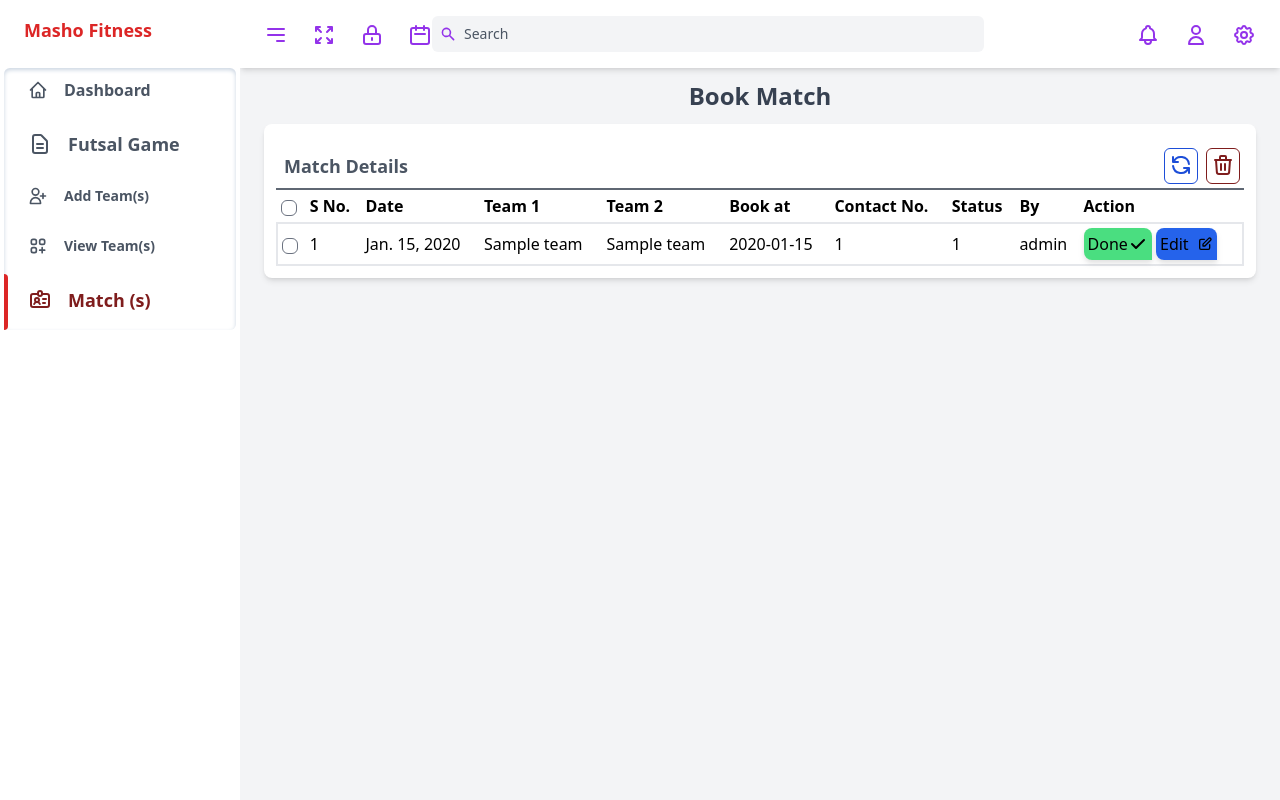
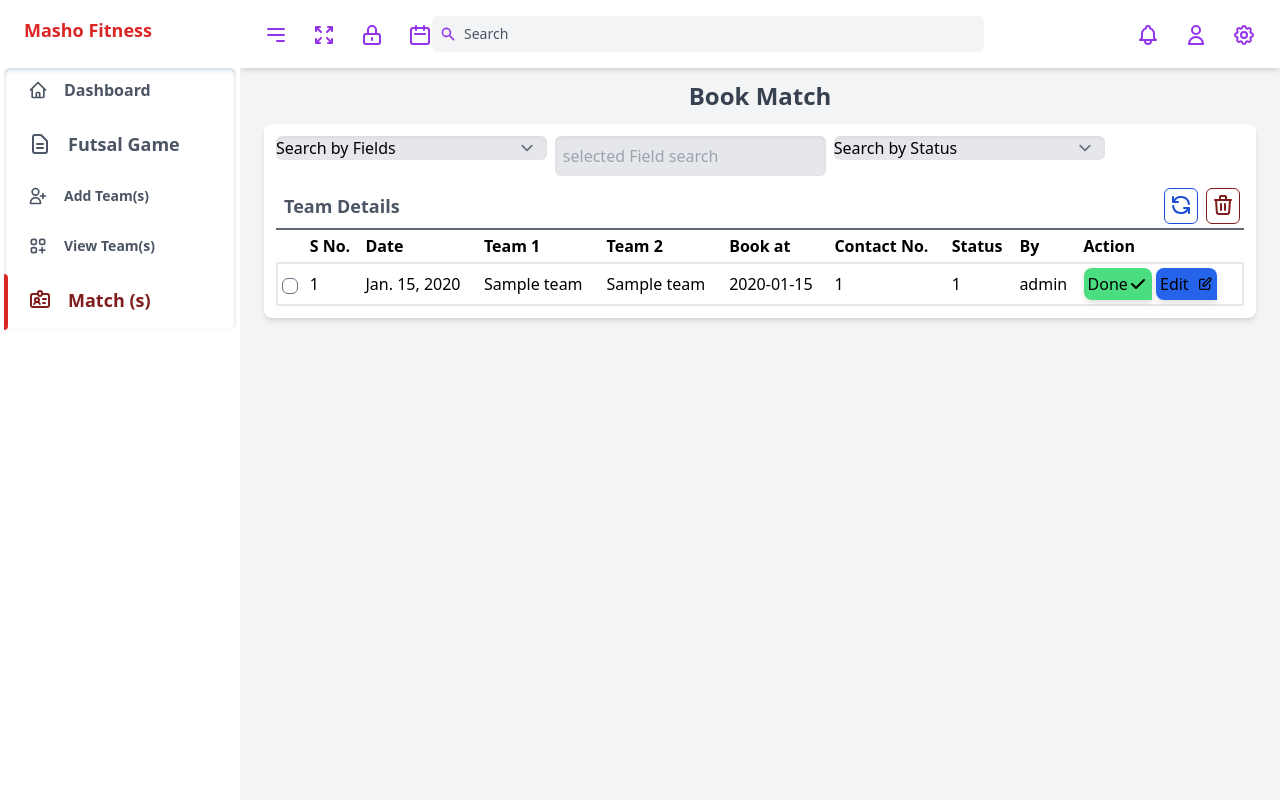
Before and after one commit to Fadhoo/MashoFitness, a Django app: page /matches/ in a window 1280 px wide. Run offline with Django 3.2, Linux system fonts and the light colour scheme; tables that the repository leaves empty hold one stand-in row (values such as "Sample post"); style sheets or scripts are compiled from the project's sources; some libraries are stand-ins or nearby versions.

Commit message:
search field complete on match table

```diff
--- a/futsal/functions.py
+++ b/futsal/functions.py
@@ -3,10 +3,10 @@ from .models import Match, Booking, Team
 def createDailyMatchTimeTable(date):
 
     if Booking.objects.filter(booking_date=date).exists():
-        print("booking date already exist:")
+        print("booking date already exist:",date)
         return Booking.objects.filter(booking_date=date)
     else:
-        print("booking date not exist: craate new booking")
+        print("booking date not exist: craate new booking",date)
         Booking.objects.create(booking_date=date,time="12:00 to 1:00",meridiem="PM",status=False)
         Booking.objects.create(booking_date=date,time="1:00 to 2:00",meridiem="PM",status=False)
         Booking.objects.create(booking_date=date,time="2:00 to 3:00",meridiem="PM",status=False)
--- a/futsal/models.py
+++ b/futsal/models.py
@@ -14,7 +14,7 @@ class Team(models.Model):
 class Booking(models.Model):
     time = models.CharField(max_length=25, default="")
     meridiem = models.CharField(max_length=5)
-    booking_date = models.DateField(auto_now=True)
+    booking_date = models.DateField()
     status = models.BooleanField(default=False)
 
 
@@ -25,4 +25,4 @@ class Match(models.Model):
     paid= models.CharField(max_length=10, default="Unpaid")
     team1 = models.ForeignKey(Team, on_delete=models.CASCADE, related_name='team1')
     team2 = models.ForeignKey(Team, on_delete=models.CASCADE, related_name='team2')
-    booking_time = models.ForeignKey(Booking, on_delete=models.CASCADE, related_name='booking_time', default=0)
+    booking_time = models.ForeignKey(Booking, on_delete=models.CASCADE, related_name='booking_time')
--- /dev/null
+++ b/futsal/static/js/metches.js
@@ -0,0 +1,156 @@
+var delete_array = [];
+
+function requestDelete(e) {
+
+    if (e.checked) {
+        delete_array.push(parseInt(e.dataset.id));
+    } else {
+        delete_array.splice(delete_array.indexOf(e.dataset.id), 1);
+    }
+    console.log(delete_array);
+
+}
+
+
+function sendDeleteRequest() {
+    const swalWithBootstrapButtons = Swal.mixin({
+        customClass: {
+            confirmButton: 'btn btn-success',
+            cancelButton: 'btn btn-danger'
+        },
+        buttonsStyling: false
+    })
+
+    swalWithBootstrapButtons.fire({
+        title: 'Are you sure?',
+        text: "You won't be able to revert this!",
+        icon: 'warning',
+        showCancelButton: true,
+        confirmButtonText: 'Yes, delete it!',
+        cancelButtonText: 'No, cancel!',
+        reverseButtons: true
+    }).then((result) => {
+        if (result.isConfirmed) {
+
+            $.ajax({
+                method: "GET",
+                url: "/api/deleteTeamMatch/",
+                data: { "arr[]": delete_array },
+                success: function (data) {
+                    update_match_table(data)
+                },
+                error: function () {
+                    console.log('error');
+                }
+
+            })
+        } else if (
+            /* Read more about handling dismissals below */
+            result.dismiss === Swal.DismissReason.cancel
+        ) {
+            swalWithBootstrapButtons.fire(
+                'Cancelled',
+                'Your imaginary file is safe :)',
+                'error'
+            )
+        }
+    })
+
+
+}
+
+function reloadPage() {
+    window.location.reload();
+    console.log("reload");
+};
+
+function SearchByStatus(e) {
+    console.log(e.value);
+    $.ajax({
+        method: "GET",
+        url: "/api/SearchByTeamMatchStatus/",
+        data: { "status": e.value },
+        success: function (data) {
+            update_match_table(data)
+        },
+        error: function () {
+            console.log('error');
+        }
+
+    })
+}
+
+function SearchByFields() {
+    let field = document.getElementById('search-by-field').value;
+    let value = document.getElementById('search-by-value').value;
+    if (field != '' && value != '') {
+        $.ajax({
+            method: "GET",
+            url: "/api/SearchByTeamMatchField/",
+            data: { "field": field, "value": value },
+            success: function (data) {
+                // console.log("success on search" + data);
+                update_match_table(data)
+            },
+            error: function () {
+                console.log('error');
+            }
+
+        })
+    }
+};
+
+
+function update_match_table(data){
+    let row;
+    let all_rows = '';
+
+    Object.keys(data).forEach(key => {
+        elem = data[key];
+        console.log(elem);
+        row =
+        '<tr class="border-2 hover:bg-slate-300">' +
+        '<td class="p-1">' +
+            '<input  onclick="requestDelete(this)" data-id="'+elem['id']+'" type="checkbox" class="cursor-pointer rounded-md">' +
+        '</td>' +
+        '<td class="p-1">'+elem['id']+'</td>' +
+        '<td class="p-1">'+elem['date']+'</td>' +
+        '<td class="p-1">'+elem['team1']['team_name']+'</td>' +
+        '<td class="p-1">'+elem['team2']['team_name']+'</td>' +
+        '<td class="p-1">'+elem['booking_time']['time']+'</td>' +
+        '<td class="p-1">'+elem['team1']['contact_number']+'</td>' +
+        '<td class="p-1">'+elem['paid']+'</td>' +
+        '<td class="p-1">admin</td>' +
+        '<td class="p-1">'+
+            '<a href="/matches/?match_done_row_id='+elem['id']+'">' +
+                '<button class="bg-green-400 drop-shadow-md rounded-lg inline-flex items-center py-1 px-1 rounded-br-none">' +
+                    '<span>Done</span>' +
+                    '<svg xmlns="http://www.w3.org/2000/svg" class="h-5 w-5" viewBox="0 0 20 20" fill="currentColor">' +
+                        '<path fill-rule="evenodd" d="M16.707 5.293a1 1 0 010 1.414l-8 8a1 1 0 01-1.414 0l-4-4a1 1 0 011.414-1.414L8 12.586l7.293-7.293a1 1 0 011.414 0z" clip-rule="evenodd" />'+
+                        '</svg>'+
+                '</button>' +
+            '</a>' +
+            '<a href="/updateFutsalMatch/?match_edit_row_id='+elem['id']+'">' +
+                '<button class="bg-blue-600 drop-shadow-md px-1 py-1 rounded-lg inline-flex items-center rounded-br-none">'+
+                    '<span>Edit</span>' +
+                    '<svg xmlns="http://www.w3.org/2000/svg" class="h-4 ml-2 w-4" fill="none" viewBox="0 0 24 24" stroke="currentColor">'+
+                        '<path stroke-linecap="round" stroke-linejoin="round" stroke-width="2" d="M11 5H6a2 2 0 00-2 2v11a2 2 0 002 2h11a2 2 0 002-2v-5m-1.414-9.414a2 2 0 112.828 2.828L11.828 15H9v-2.828l8.586-8.586z" />'+
+                        '</svg>'+
+                '</button>' +
+            '</a>' +
+        '</td>' +
+        '</tr>'
+
+
+
+        all_rows = all_rows + row;
+    });
+
+    $('#myTable tbody').html(all_rows);
+
+
+
+
+
+
+}
--- a/futsal/templates/matches.html
+++ b/futsal/templates/matches.html
@@ -222,32 +222,59 @@
                         Book Match
                     </h2>
                     <div class="px-3 py-3 mb-6 bg-white rounded-lg shadow-md ">
+                        <div class="grid grid-cols-7 gap-2">
+                            <div class="flex flex-col col-span-2 ">
+                                <select name="search-by-field" id="search-by-field"
+                                    class="rounded-md bg-gray-200 outline-none border-none shadow-inner">
+                                    <option value="" selected>Search by Fields</option>
+                                        <option value="team_name">Team Name</option>
+                                        <option value="contact_number">Contact Number</option>
 
+                                </select>
+                            </div>
+                            <div class="flex flex-col col-span-2">
+                                <input type="search" name="search-by-value" id="search-by-value" oninput="SearchByFields();"
+                                    class="rounded-md p-2 outline-none border-none shadow-inner bg-gray-200"
+                                    placeholder="selected Field search">
+                            </div>
+
+                            <div class="flex flex-col col-span-2 ">
+                                <select name="search-by-field" id="search-by-status" onchange="SearchByStatus(this);"
+                                    class="rounded-md bg-gray-200 outline-none border-none shadow-inner">
+                                    <option value="" selected>Search by Status</option>
+                                        <option value="Paid">Paid</option>
+                                        <option value="Unpaid">Unpaid</option>
+
+                                </select>
+                            </div>
+
+                        </div>
 
                         <div class="flex flex-row mt-2 justify-between border-b-2 border-gray-700 border-opacity-80">
-                            <p class="p-2 text-lg font-semibold text-gray-600 ">
-                            Match Details</p>
+                            <p class="p-2 text-lg font-semibold text-gray-600 ">Team Details</p>
+                            <div class="flex flex-row">
 
-
-                                    <div class="flex flex-row">
-                                        <span class="p-1 cursor-pointer rounded-md border border-blue-700 m-1">
-                                            <svg xmlns="http://www.w3.org/2000/svg" class="h-6 w-6 text-blue-700" fill="none" viewBox="0 0 24 24" stroke="currentColor">
-                                                <path stroke-linecap="round" stroke-linejoin="round" stroke-width="2" d="M4 4v5h.582m15.356 2A8.001 8.001 0 004.582 9m0 0H9m11 11v-5h-.581m0 0a8.003 8.003 0 01-15.357-2m15.357 2H15" />
-                                              </svg>
-                                        </span>
-                                        <span class="p-1 cursor-pointer rounded-md border border-red-900 m-1">
-                                            <svg xmlns="http://www.w3.org/2000/svg" class="h-6 w-6 text-red-900" fill="none" viewBox="0 0 24 24" stroke="currentColor">
-                                                <path stroke-linecap="round" stroke-linejoin="round" stroke-width="2" d="M19 7l-.867 12.142A2 2 0 0116.138 21H7.862a2 2 0 01-1.995-1.858L5 7m5 4v6m4-6v6m1-10V4a1 1 0 00-1-1h-4a1 1 0 00-1 1v3M4 7h16" />
-                                              </svg>
-                                        </span>
-                                    </div>
+                                <span onclick="reloadPage()" class="p-1 cursor-pointer rounded-md border border-blue-700 m-1">
+                                    <svg xmlns="http://www.w3.org/2000/svg" class="h-6 w-6 text-blue-700" fill="none"
+                                        viewBox="0 0 24 24" stroke="currentColor">
+                                        <path stroke-linecap="round" stroke-linejoin="round" stroke-width="2"
+                                            d="M4 4v5h.582m15.356 2A8.001 8.001 0 004.582 9m0 0H9m11 11v-5h-.581m0 0a8.003 8.003 0 01-15.357-2m15.357 2H15" />
+                                    </svg>
+                                </span>
+                                <span onclick="sendDeleteRequest()" class="p-1 cursor-pointer rounded-md border border-red-900 m-1">
+                                    <svg xmlns="http://www.w3.org/2000/svg" class="h-6 w-6 text-red-900" fill="none"
+                                        viewBox="0 0 24 24" stroke="currentColor">
+                                        <path stroke-linecap="round" stroke-linejoin="round" stroke-width="2"
+                                            d="M19 7l-.867 12.142A2 2 0 0116.138 21H7.862a2 2 0 01-1.995-1.858L5 7m5 4v6m4-6v6m1-10V4a1 1 0 00-1-1h-4a1 1 0 00-1 1v3M4 7h16" />
+                                    </svg>
+                                </span>
+                            </div>
                         </div>
 
-                        <table class="table-auto border-gray-200 w-full">
+                        <table class="table-auto border-gray-200 w-full" id="myTable">
                             <thead class="border-b-2 text-left border-gray-400">
                               <tr class="">
                                 <th class="p-1">
-                                  <input type="checkbox" class="cursor-pointer rounded-md">
                                 </th>
                                 <th class="p-1">S No.</th>
                                 <th class="p-1">Date</th>
@@ -265,10 +292,10 @@
                                 {% for match in TeamRecord %}
                               <tr class="border-2 hover:bg-slate-300">
                                 <td class="p-1">
-                                  <input type="checkbox" class="cursor-pointer rounded-md">
+                                    <input  onclick="requestDelete(this)" data-id="{{match.id}}" type="checkbox" class="cursor-pointer rounded-md">
                                 </td>
                                 <td class="p-1">{{match.id}}</td>
-                                <td class="p-1">{{match.date}}</td>
+                                <td class="p-1">{{match.booking_time.booking_date}}</td>
                                 <td class="p-1">{{match.team1.team_name}}</td>
                                 <td class="p-1">{{match.team2.team_name}}</td>
                                 <td class="p-1">{{match.booking_time.time}}</td>
@@ -277,7 +304,7 @@
                                 <td class="p-1">admin</td>
 
                                 <td class="p-1">
-                                    <a href="/doneButton/?match_done_row_id={{match.id}}">
+                                    <a href="/matches/?match_done_row_id={{match.id}}">
                                         <button class="bg-green-400 drop-shadow-md rounded-lg inline-flex items-center py-1 px-1 rounded-br-none"
 
                                         >
@@ -311,6 +338,7 @@
         </div>
 
     </div>
+    <script src="{% static 'js/metches.js' %}"></script>
 </body>
 
 </html>
--- a/futsal/urls.py
+++ b/futsal/urls.py
@@ -19,8 +19,10 @@ urlpatterns = [
     path('api/SearchByFutsalField/',views.SearchByFutsalField,name='SearchByFutsalField'),
     path("api/deleteTeamRecord/", views.deleteTeamRecord, name="deleteTeamRecord"),
     path("api/getBookings/", views.getBookings, name="getBookings"),
-    # path("api/searchByExpenseDate/", views.searchByExpenseDate, name="searchByExpenseDate"),
-    # path("api/searchByExpenseHeadOfAccount/", views.searchByExpenseHeadOfAccount, name="searchByExpenseHeadOfAccount"),
-    # path("api/searchByExpenseData/", views.searchByExpenseData, name="searchByExpenseData"),
+
+    # Match page api
+    path("api/deleteTeamMatch/", views.deleteTeamMatch, name="deleteTeamMatch"),
+    path("api/SearchByTeamMatchField/", views.SearchByTeamMatchField, name="SearchByTeamMatchField"),
+    path("api/SearchByTeamMatchStatus/", views.SearchByTeamMatchStatus, name="SearchByTeamMatchStatus"),
 
 ]
--- a/futsal/views.py
+++ b/futsal/views.py
@@ -1,3 +1,4 @@
+from urllib import response
 from django.db.models import Sum
 from django.http import HttpRequest, HttpResponse
 from django.shortcuts import render
@@ -69,10 +70,13 @@ def matches(request):
         pass
     else:
         if request.GET.get("match_done_row_id"):
-            pass
+            match_id=request.GET.get("match_done_row_id")
+            print(match_id)
+            Match.objects.filter(id=match_id).update(paid="Paid")
+            return render(request, "matches.html", {'TeamRecord': Match.objects.all().order_by("-id")})
         if request.GET.get("match_edit_row_id"):
             pass
-    return render(request, 'matches.html', {'TeamRecord': Match.objects.all()})
+    return render(request, 'matches.html', {'TeamRecord': Match.objects.all().order_by("-id")})
 
 def updateFutsalMatch(request):
     return render(request,"updateFutsalMatch.html")
@@ -170,36 +174,50 @@ def getBookings(request):
         return Response({"error":str(e)})
 
 
-# @api_view(['GET'])
-# def searchByExpenseData(request):
-#     try:
-#         print(request.GET)
-#         resultperpage=request.GET.get('resultperpage',None)
-#         searchbytype=request.GET.get('searchbytype',None)
-#         if searchbytype!='':
-#             if resultperpage!="all":
-#                 print("if resultperpage!=all:")
-#                 return Response(expensesSerializer(expensesData.objects.order_by('-id').filter(expenses_for=searchbytype)[:int(resultperpage)],many=True).data)
 
-#             else:
-#                 print("if resultperpage==all:")
-#                 return Response(expensesSerializer(expensesData.objects.order_by('-id').filter(expenses_for=searchbytype),many=True).data)
-#         else:
 
-#             if resultperpage!="all":
-#                 print("if resultperpage!=all:  else if")
-#                 return Response(expensesSerializer(expensesData.objects.order_by('-id')[:int(resultperpage)],many=True).data)
-#             else:
-#                 print("if resultperpage==all: else else")
-#                 return Response(expensesSerializer(expensesData.objects.order_by('-id'),many=True).data)
-
-#     except Exception as e:
-#         return Response({"error":str(e)})
+# Match page api
+@api_view(['GET'])
+def deleteTeamMatch(request):
+    # print(request.DELETE.get('delete_array'))
+    try:
+        delete_list=request.GET.getlist('arr[]')
+        if delete_list is not None:
+            for i in delete_list:
+                match_id=Match.objects.filter(id=int(i))[0]
+                Booking.objects.filter(id=match_id.booking_time.id).update(status=False)
+                Match.objects.filter(id=int(i)).delete()
+            return Response(MatchSerializer(Match.objects.all().order_by('-id'),many=True).data)
+        else:
+            return Response({"error":str("No data selected")})
+    except Exception as e:
+        print(e)
+        return Response({"error":str(e)})
 
 
 
-# @api_view(['GET'])
-# def searchByExpenseDate(request):
+
+@api_view(['GET'])
+def SearchByTeamMatchField(request):
+    print(request.GET)
+    field=request.GET.get("field")
+    value=request.GET.get("value")
+    print(value,field)
+    try:
+        if field=="team_name":
+            return Response(MatchSerializer(Match.objects.filter(team1__team_name__icontains=value).select_related("team1"),many=True).data)
+        elif field=="contact_number":
+            return Response(MatchSerializer(Match.objects.filter(team1__contact_number__icontains=value).order_by('-id'),many=True).data)
+    except:
+        return Response({"message":"No data found"})
+
+@api_view(['GET'])
+def SearchByTeamMatchStatus(request):
+    value=request.GET.get("status")
+    try:
+        return Response(MatchSerializer(Match.objects.filter(paid=value),many=True).data)
+    except Exception as e:
+        return Response({"error":str(e)})
 #     try:
 #         from_date=request.GET.get('fromdate',None)
 #         to_date=request.GET.get('todate',None)
```
Also changed, not shown: futsal/serializer.py (+7 -1 lines), futsal/static/js/futsalMatch.js (+17 -8 lines), futsal/migrations/0001_initial.py, futsal/migrations/0002_alter_team_member_created_at.py (deleted), futsal/migrations/0002_auto_20220228_1947.py (added), futsal/migrations/0003_alter_team_member_created_at_match.py (deleted), futsal/migrations/0004_alter_team_member_created_at.py (deleted), futsal/migrations/0004_booking_remove_match_data_remove_match_meridiem_and_more.py (deleted), futsal/migrations/0005_merge_20220225_1849.py (deleted), futsal/migrations/0006_alter_match_date_alter_team_member_created_at.py (deleted).
